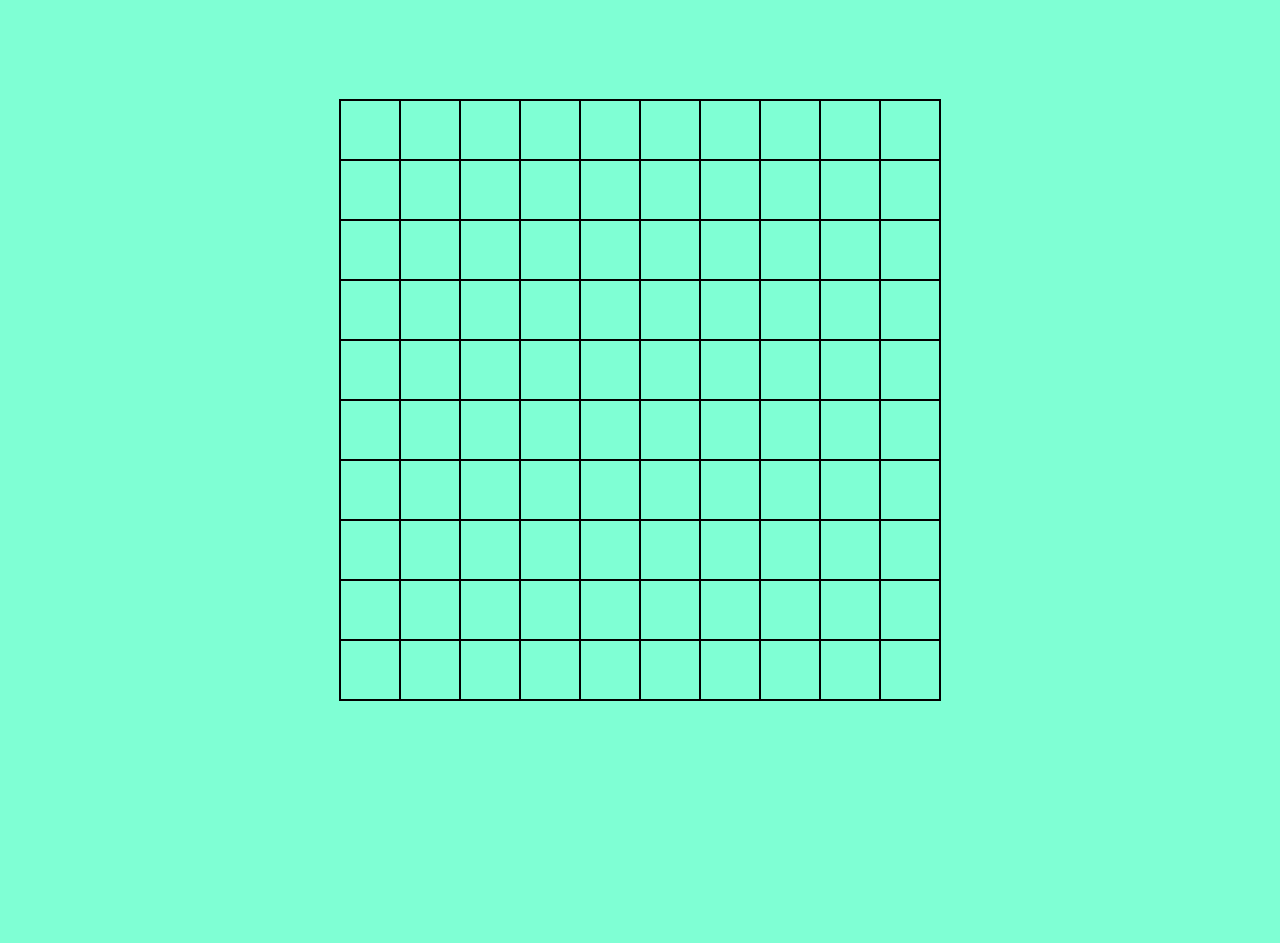
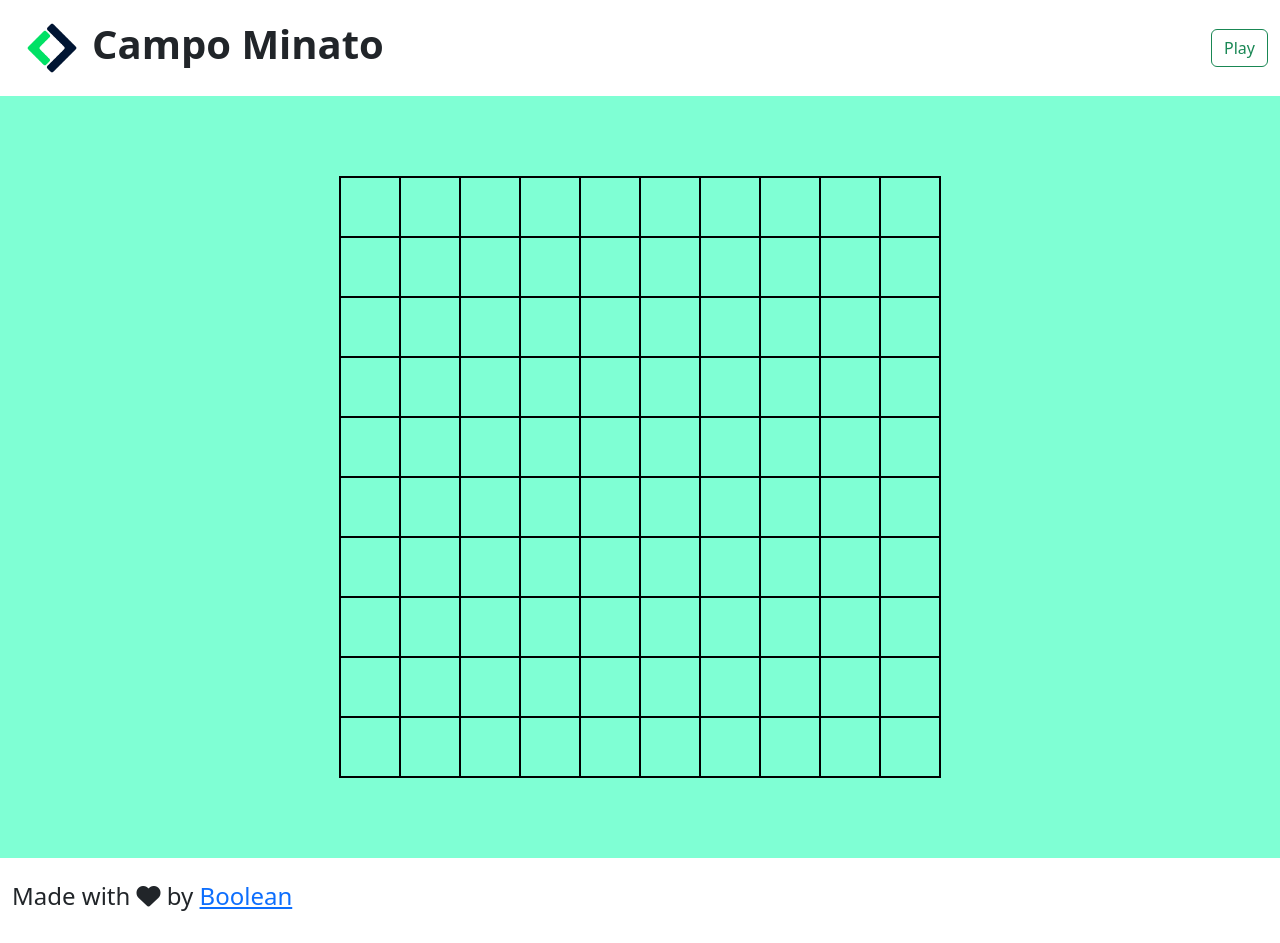
Before and after one commit to antoniodangelo11/js-campominato-grid, a plain HTML site: page index.html in a window 1280 px wide. Before the commit the page ends 800 px from the top, so only its background shows below. Drawn offline with nearby package versions, Linux system fonts and the light colour scheme.

Commit message:
add style

```diff
--- a/assets/script.js
+++ b/assets/script.js
@@ -10,12 +10,12 @@ Quando l'utente clicca su ogni cella, la cella cliccata si colora di azzurro ed
 /* ELEMENTO DEL DOM */
 const eleGrid = document.querySelector('.grid');
 
-/* Generazione della griglia */
+/* GENERAZIONE DELLA GRIGLIA */
 createGrid(100, eleGrid);
 
-/* EVENTLISTENERE A TUTTI GLI ELEMENTI DELLA GRIGLIA */
+/* EVENTLISTENER A TUTTI GLI ELEMENTI DELLA GRIGLIA */
 const listCells = document.querySelectorAll('.cell');
-for (let i = 1; i < listCells.length; i++) {
+for (let i = 0; i < listCells.length; i++) {
 	const cell = listCells[i];
 	cell.addEventListener('click',
 		function colorCell() {
--- a/assets/style.css
+++ b/assets/style.css
@@ -1,30 +1,25 @@
-* {
-	margin: 0;
-	padding: 0;
-	box-sizing: border-box;
+.logo {
+    width: 80px;
 }
 
-body {
-	height: 100vh;
-	display: flex;
-	justify-content: center;
-	align-items: center;
-	background-color: #7FFFD4
+.bkg_aqua {
+    background-color: #7FFFD4;
+}
+
+.content {
+    padding: 80px 0;
 }
 
 .grid {
-	display: flex;
-	flex-wrap: wrap;
-	width: 600px;
-	height: 600px;
-	border: 1px solid black;
+    width: 600px;
+	border: 1px solid rgb(0, 0, 0);
 	box-sizing: content-box;
 }
 
 .cell {
 	width: 60px;
 	height: 60px;
-	border: 1px solid black;
+	border: 1px solid rgb(0, 0, 0);
 	cursor: pointer;
 }
 
--- a/index.html
+++ b/index.html
@@ -5,10 +5,69 @@
     <meta http-equiv="X-UA-Compatible" content="IE=edge">
     <meta name="viewport" content="width=device-width, initial-scale=1.0">
     <title>Griglia Campo Minato</title>
+
+    <!-- BOOTSTRAP LIBRARY -->
+    <link href="https://cdn.jsdelivr.net/npm/bootstrap@5.3.0-alpha2/dist/css/bootstrap.min.css" rel="stylesheet" integrity="sha384-aFq/bzH65dt+w6FI2ooMVUpc+21e0SRygnTpmBvdBgSdnuTN7QbdgL+OapgHtvPp" crossorigin="anonymous">
+
+    <!-- BOOTSTRAP ICONS -->
+    <link rel="stylesheet" href="https://cdn.jsdelivr.net/npm/bootstrap-icons@1.10.3/font/bootstrap-icons.css">
+
+    <!-- FONTAWESOME -->
+    <link rel="preconnect" href="https://fonts.googleapis.com">
+    <link rel="stylesheet" href="https://cdnjs.cloudflare.com/ajax/libs/font-awesome/6.3.0/css/all.min.css">
+    <link rel="preconnect" href="https://fonts.gstatic.com" crossorigin>
+
+    <!-- SCRIPT.JS -->
+    <script src="assets/script.js" defer></script>
+
+    <!-- STYLE -->
     <link rel="stylesheet" href="assets/style.css">
-    <script src="assets/script.js" defer></script>
+    <link rel="stylesheet" href="assets/style.css">
 </head>
+
 <body>
-    <div class="grid"></div>
+
+    <!-- START NAVBAR -->
+
+    <header>
+        <nav class="navbar">
+            <div class="container-fluid">
+                <div class="d-flex align-items-center">
+                    <img class="logo" src="img/mobile-logo.png" alt="">
+                    <h1 class="text-dark fw-bold">Campo Minato</h1>
+                </div>
+
+                <form class="d-flex" role="search">
+                    <button class="btn btn-outline-success" type="submit">Play</button>
+                </form>
+            </div>
+        </nav>
+    </header>
+
+    <!-- START MAIN -->
+
+    <main>
+        <section class="bkg_aqua">
+            <div class="container">
+                <div class="row">
+                    <div class="content d-flex justify-content-center align-items-center">
+                        <div class="grid d-flex flex-wrap"></div>
+                    </div>
+                </div>
+            </div>
+        </section>
+    </main>
+
+    <!-- START FOOTER -->
+
+    <footer>
+        <div class="container-fluid">
+            <div class="py-4">
+                <h4>Made with <i class="fa-solid fa-heart"></i> by <a href="">Boolean</a></h4>
+            </div>
+        </div>
+    </footer>
+
+    <script src="https://cdn.jsdelivr.net/npm/bootstrap@5.3.0-alpha2/dist/js/bootstrap.bundle.min.js" integrity="sha384-qKXV1j0HvMUeCBQ+QVp7JcfGl760yU08IQ+GpUo5hlbpg51QRiuqHAJz8+BrxE/N" crossorigin="anonymous"></script>
 </body>
 </html>
```
Also changed, not shown: img/mobile-logo.png (added).
